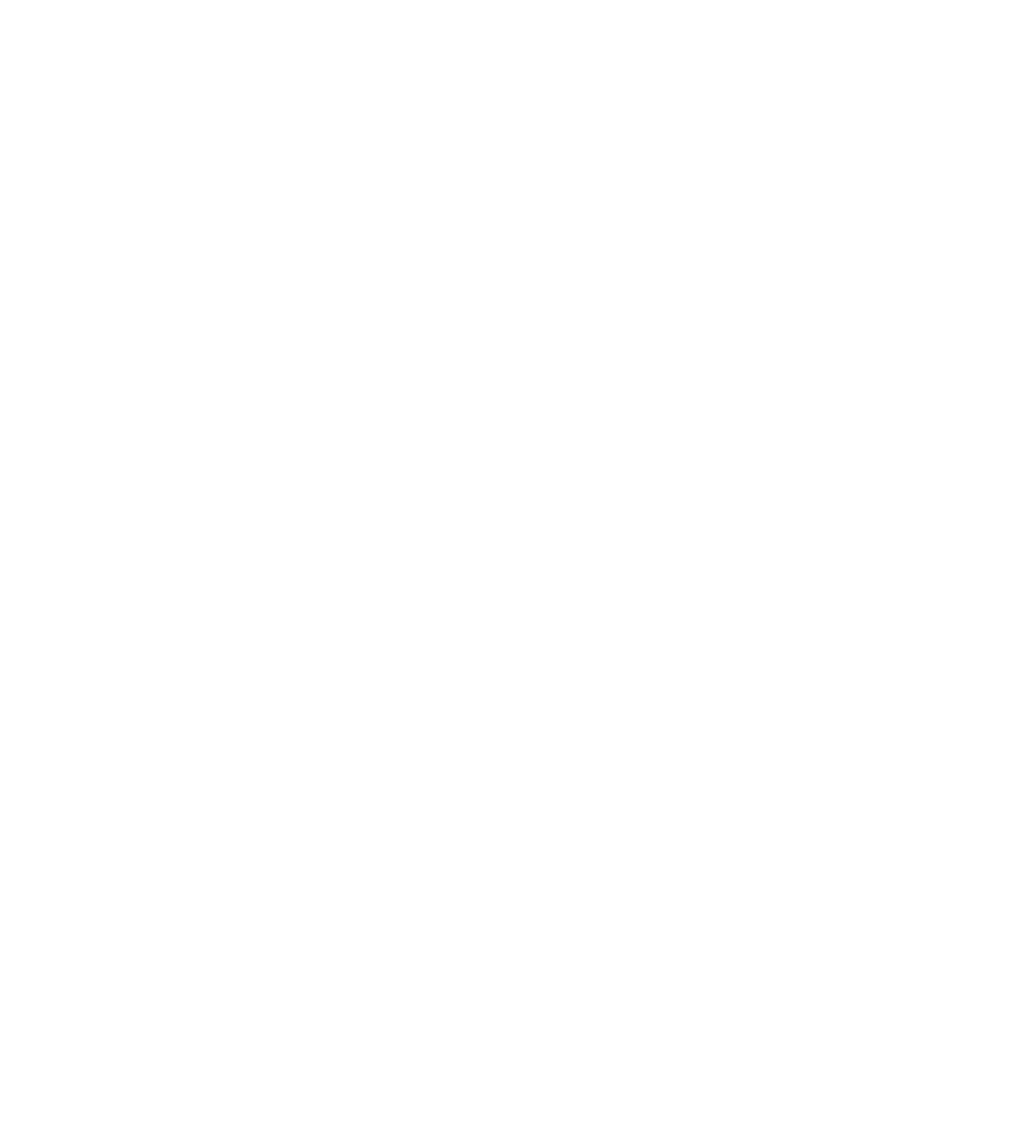
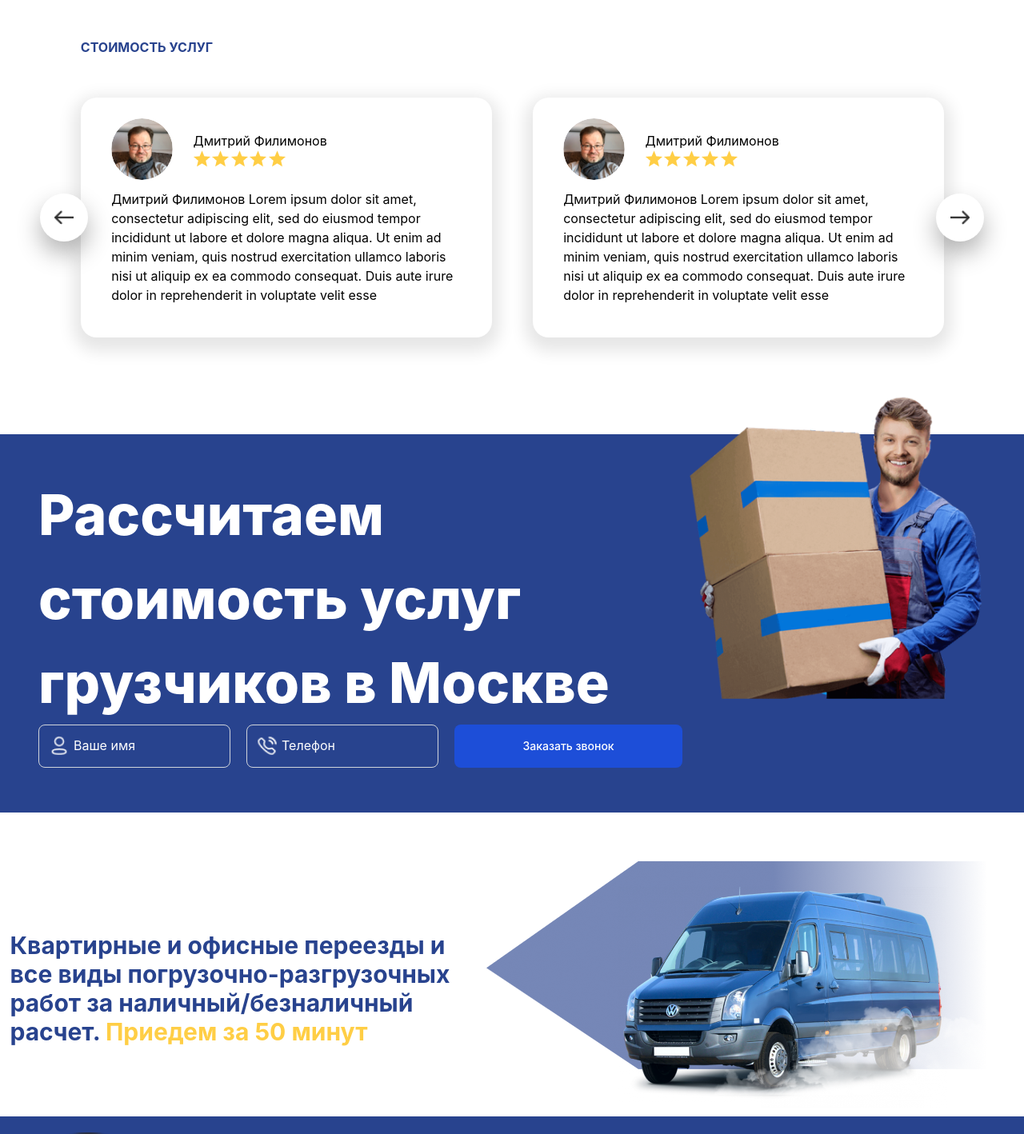
Before and after one commit to FarhodNomonov/Movers, a React (Create React App) app: page / in a window 1280 px wide. Shown: the part 2120-3538 px from the top of the page at 80% size. Before the commit the page ends 2143 px from the top, so only its background shows below. Built offline with nearby package versions, Linux system fonts and the light colour scheme.

Commit message:
build(deps): update package-lock.json, src/components/home/index.js and yarn.lock

```diff
--- a/src/components/home/index.js
+++ b/src/components/home/index.js
@@ -19,10 +19,10 @@
       <Service />
       <Cards />
       <Accordion />
-      {/* <MoveSlider /> */}
-      {/* <Moving /> */}
-      {/* <Move /> */}
-      {/* <Footer /> */}
+      <MoveSlider />
+      <Moving />
+      <Move />
+      <Footer />
     </div>
   );
 }
```
